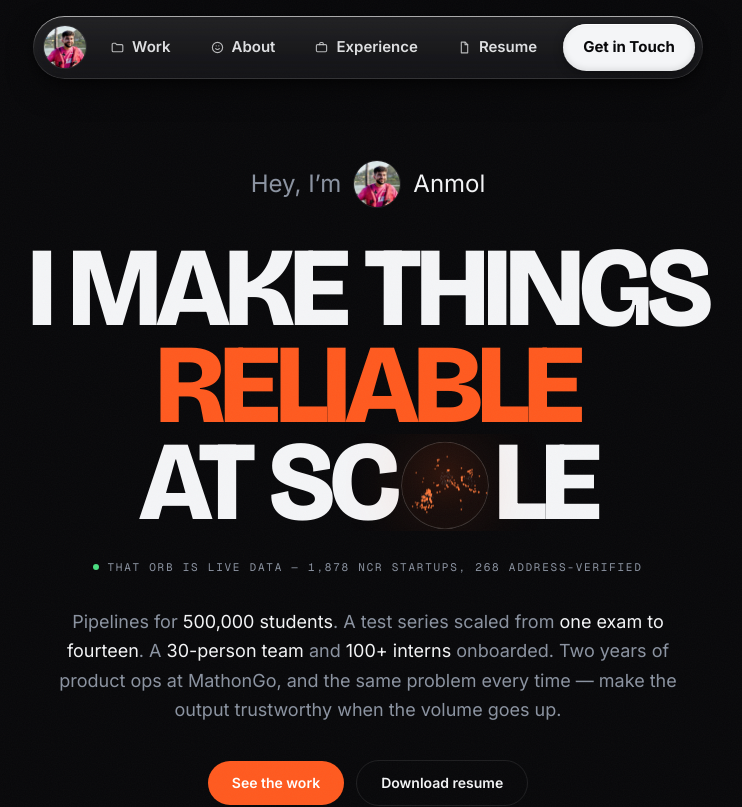
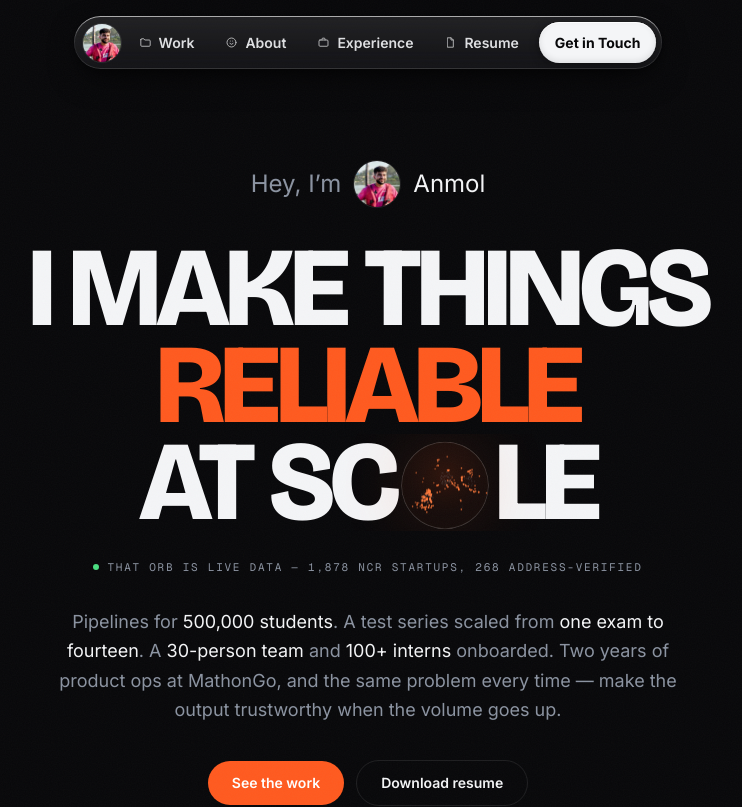
Before and after one commit to Anmolas1402/anmol-portfolio, a Next.js app: page / in a window 1280 px wide. Shown: the top 807 px of the page, without its empty margins (272-1014 px from the left). Built offline with nearby package versions, Linux system fonts and the light colour scheme.

Commit message:
Compress the nav bar
670x63 sprawled across the viewport. Tighter shell and item padding,
gap-1.5 down to gap-0.5, 15px type to 14px, 17px glyphs to 15px, and a
40px avatar bring it to 589x53 without losing the weight added earlier.

Co-Authored-By: Claude Opus 5 <noreply@anthropic.com>

```diff
--- a/src/components/Nav.tsx
+++ b/src/components/Nav.tsx
@@ -45,7 +45,7 @@ function Glyph({ name }: { name: keyof typeof ICONS }) {
       strokeWidth={1.6}
       strokeLinecap="round"
       strokeLinejoin="round"
-      className="size-[17px] shrink-0 opacity-80"
+      className="size-[15px] shrink-0 opacity-75"
       aria-hidden
     >
       {ICONS[name]}
@@ -71,7 +71,7 @@ export function Nav() {
       className="fixed inset-x-0 top-4 z-50 flex justify-center px-4"
     >
       <div
-        className={`glass flex items-center gap-1.5 rounded-full p-2 pl-2.5 backdrop-saturate-[185%] transition-all duration-300 ${
+        className={`glass flex items-center gap-0.5 rounded-full p-1.5 pl-2 backdrop-saturate-[185%] transition-all duration-300 ${
           solid
             ? "glass-solid backdrop-blur-[30px] backdrop-saturate-[200%]"
             : "backdrop-blur-[22px]"
@@ -82,13 +82,13 @@ export function Nav() {
           className="relative flex transition hover:brightness-110"
           aria-label="Back to top"
         >
-          <Avatar className="size-11 text-[12px]" />
+          <Avatar className="size-10 text-[11px]" />
         </a>
         {links.map((l) => (
           <a
             key={l.href}
             href={l.href}
-            className={`relative flex items-center gap-1.5 rounded-full px-3.5 py-3 text-[15px] font-semibold text-paper/90 transition-colors hover:bg-white/10 hover:text-paper sm:px-4 ${
+            className={`relative flex items-center gap-1.5 rounded-full px-3 py-2.5 text-[14px] font-semibold text-paper/90 transition-colors hover:bg-white/10 hover:text-paper sm:px-3.5 ${
               l.wide ? "hidden sm:flex" : ""
             }`}
           >
@@ -98,14 +98,14 @@ export function Nav() {
         ))}
         <a
           href={person.resume}
-          className="relative hidden items-center gap-1.5 rounded-full px-4 py-3 text-[15px] font-semibold text-paper/90 transition-colors hover:bg-white/10 hover:text-paper sm:flex"
+          className="relative hidden items-center gap-1.5 rounded-full px-3.5 py-2.5 text-[14px] font-semibold text-paper/90 transition-colors hover:bg-white/10 hover:text-paper sm:flex"
         >
           <Glyph name="doc" />
           Resume
         </a>
         <a
           href={`mailto:${person.email}`}
-          className="relative ml-1 flex items-center gap-2 rounded-full bg-paper px-5 py-3 text-[15px] font-bold text-ink shadow-[inset_0_1px_0_rgba(255,255,255,0.9),inset_0_-2px_6px_rgba(0,0,0,0.10),0_2px_10px_rgba(0,0,0,0.35)] transition hover:bg-white"
+          className="relative ml-1 flex items-center gap-2 rounded-full bg-paper px-4 py-2.5 text-[14px] font-bold text-ink shadow-[inset_0_1px_0_rgba(255,255,255,0.9),inset_0_-2px_6px_rgba(0,0,0,0.10),0_2px_10px_rgba(0,0,0,0.35)] transition hover:bg-white"
         >
           <span className="hidden sm:inline">Get in Touch</span>
           <span className="sm:hidden">Contact</span>
```
Also changed, not shown: 1 other file (tests, documents, lock files or other folders).
